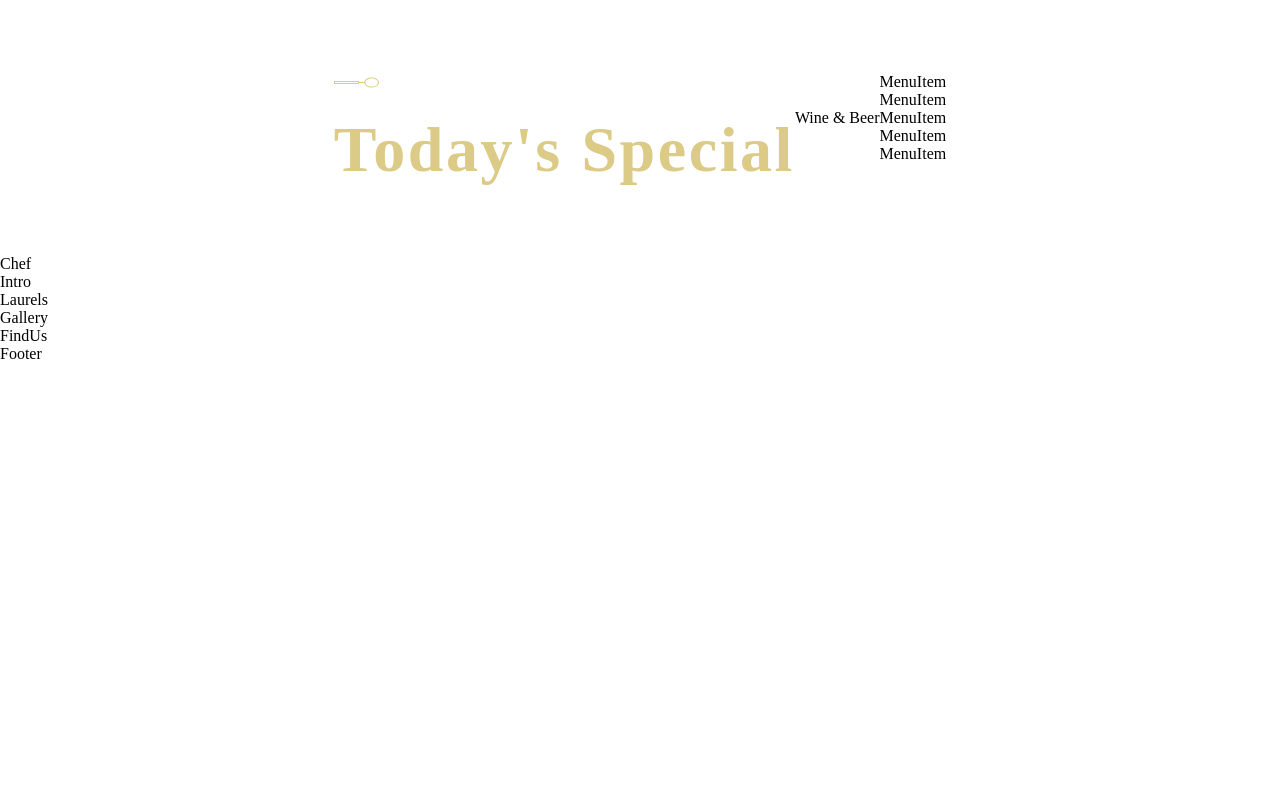
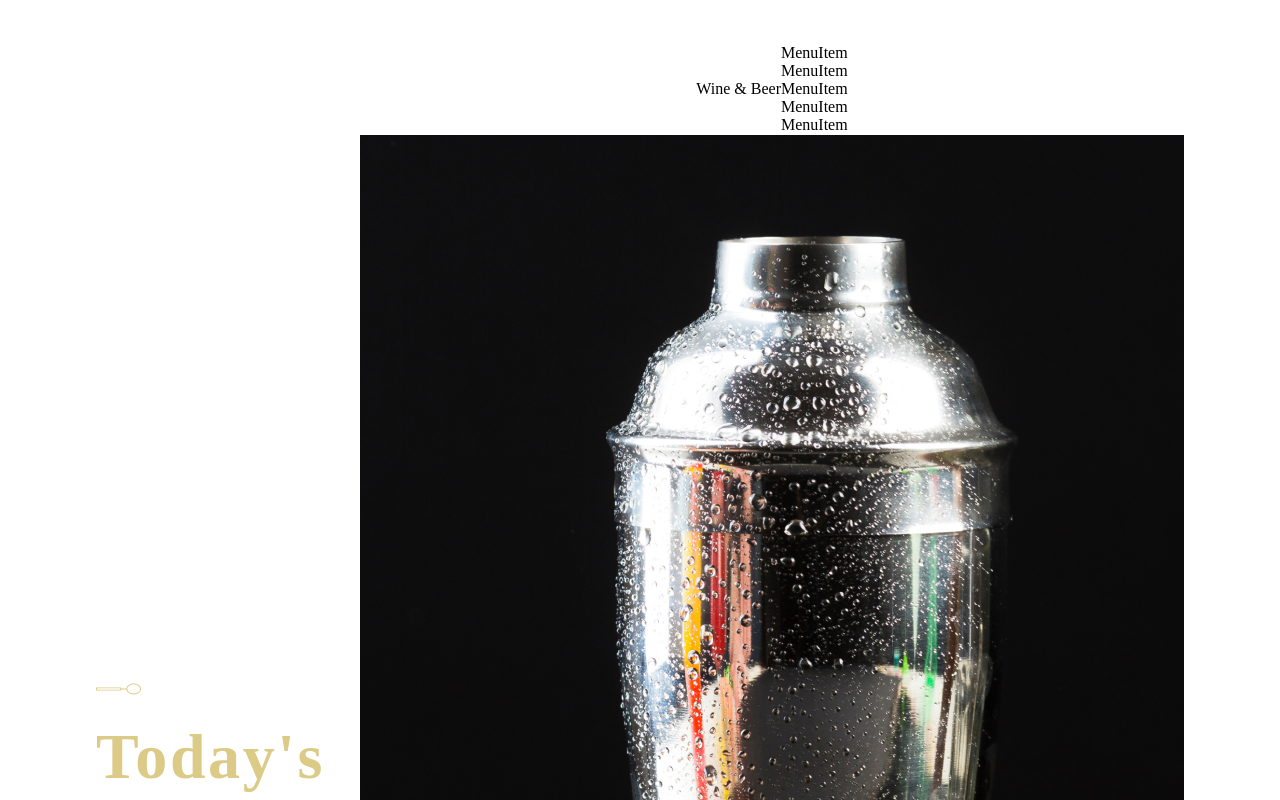
Before and after one commit to Joshhortt/restaurante-pt, a React (Create React App) app: page / in a window 1280 px wide. Shown: the part 2020-2820 px from the top of the page. Before the commit the page ends 2383 px from the top, so only its background shows below. Built offline with nearby package versions, Linux system fonts and the light colour scheme; a web font is replaced by a local one.

Commit message:
add image to section Special Menu'.

```diff
--- a/src/container/Menu/SpecialMenu.jsx
+++ b/src/container/Menu/SpecialMenu.jsx
@@ -19,6 +19,9 @@ const SpecialMenu = () => (
           ))}
         </div>
       </div>
+      <div className="app__specialMenu-menu_img">
+        <img src={images.menu} alt="menu__img" />
+      </div>
     </div>
   </div>
 );
```
